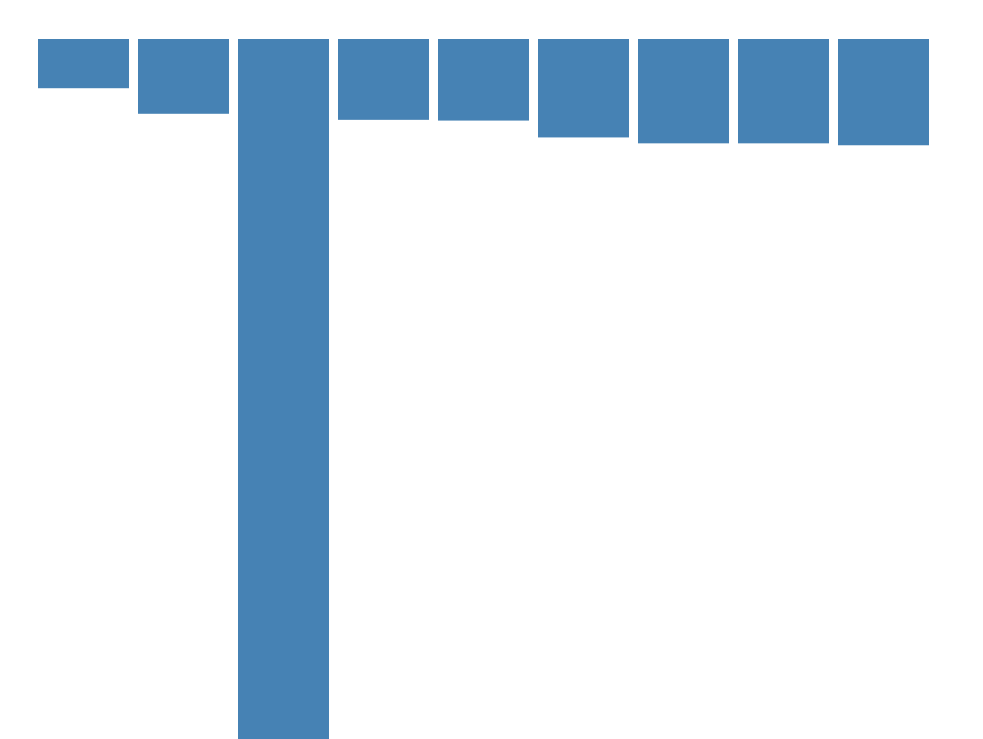
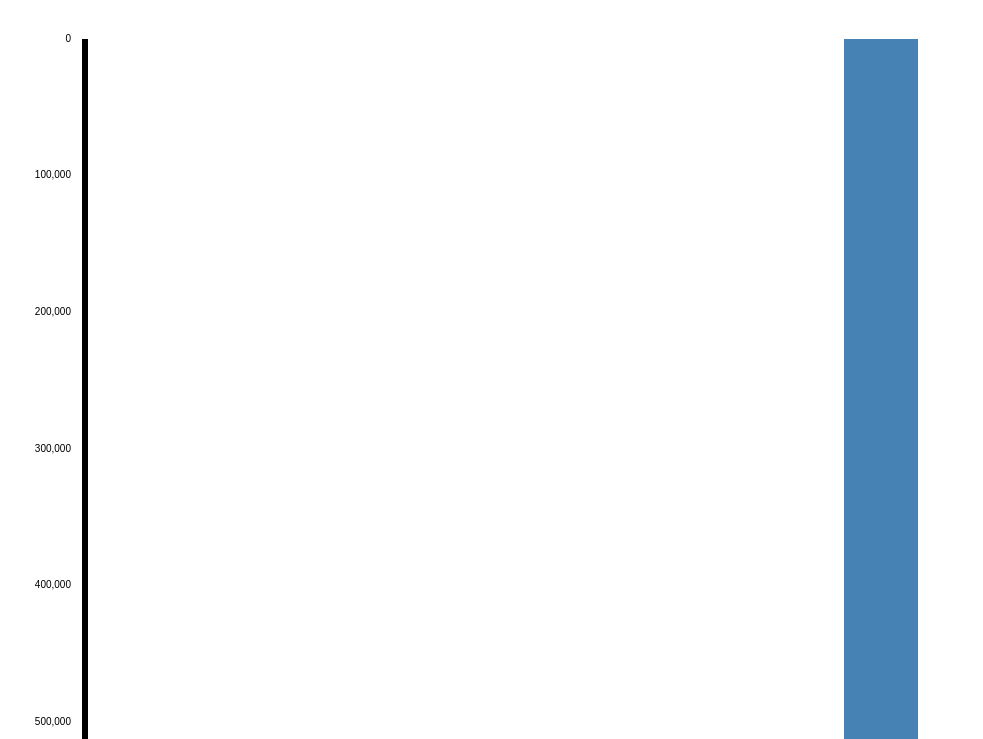
Before and after one commit to lexieheinle/bird_flu_visualization, a plain HTML site: page sd-example.html in a window 1280 px wide. Shown: the part 61-800 px from the top of the page, without its empty margins (0-983 px from the left). Drawn offline with nearby package versions, Linux system fonts and the light colour scheme.

Commit message:
Scale works, but axis upside down.

```diff
--- a/sd-example.html
+++ b/sd-example.html
@@ -26,11 +26,7 @@
         var SoDak = [
             {
                 county: 'Moody',
-                flockSize: 52000
-      },
-            {
-                county: 'Moody',
-                flockSize: 642700
+                flockSize: 694700
       },
             {
                 county: 'Yankton',
@@ -72,7 +68,7 @@
                 top: 20,
                 right: 30,
                 bottom: 30,
-                left: 20,
+                left: 80,
             },
             width = 960 - margin.left - margin.right,
             height = 1000 - margin.top - margin.bottom,
@@ -92,14 +88,15 @@
         //make rectangles
         var yScale = d3.scale.linear()
             .domain([0, d3.max(SoDak, function (d) {
+                console.log(d.flockSize);
                 return d.flockSize;
-            }) + 100])
-            .range([height, 0]);
+            })])
+            .range([0, height]);
         var xScale = d3.scale.ordinal()
             .domain(SoDak.map(function (d) {
                 return d.county;
             }))
-            .rangeRoundBands([0, width], 0.1);
+            .rangeRoundBands([0, width], 0.2);
         var yAxis = d3.svg.axis()
             .scale(yScale)
             .orient("left");
@@ -114,11 +111,15 @@
         bar.append("rect")
             .attr({
                 class: "flockSize",
-                y: 0,
-                x: 0,
-                width: barWidth,
+                y: function (d) {
+                    return height - yScale(d.flockSize);
+                },
+                x: function (d, i) {
+                    return xScale(i);
+                },
+                width: xScale.rangeBand(),
                 height: function (d) {
-                    return height - yScale(d.flockSize);
+                    return yScale(d.flockSize);
                 },
                 fill: "#FF514B",
                 transform: function (d) {
@@ -126,14 +127,43 @@
                 },
             })
             //size labels
-
+        var yLine = chart.append('g')
+            .call(yAxis)
+            .attr({
+                class: "axis yAxis"
+            })
+            .selectAll("text")
+            .style("text-anchor", "end")
+            .attr({
+                dx: "-.8em",
+                dy: ".25em"
+            })
+            .append("text") //not appearing
+            .attr({
+                class: "yTitle",
+                x: width / 2,
+                y: margin.bottom - 5
+            });
+        var xLine = chart.append("g")
+            .call(xAxis)
+            .attr({
+                class: "axis yAxis",
+                transform: "translate(0," + height + ")"
+            })
+            .append("text")
+            .attr({
+                x: width / 2,
+                y: margin.bottom - 5
+            });
 
         function type(d) {
             d.flockSize = +d.flockSize;
             return d;
         }
     </script>
-
+    <div>
+        <iframe src="http://cdn.knightlab.com/libs/timeline3/latest/embed/index.html?source=1dj3houOLjmuMDmRgIfGz5NNIcCzBZkXYDBkrLo7QZfo&font=Playfair&lang=en&initial_zoom=2&height=650" width="100%" height="650" frameborder="0"></iframe>
+    </div>
 </body>
 
 </html>
```
